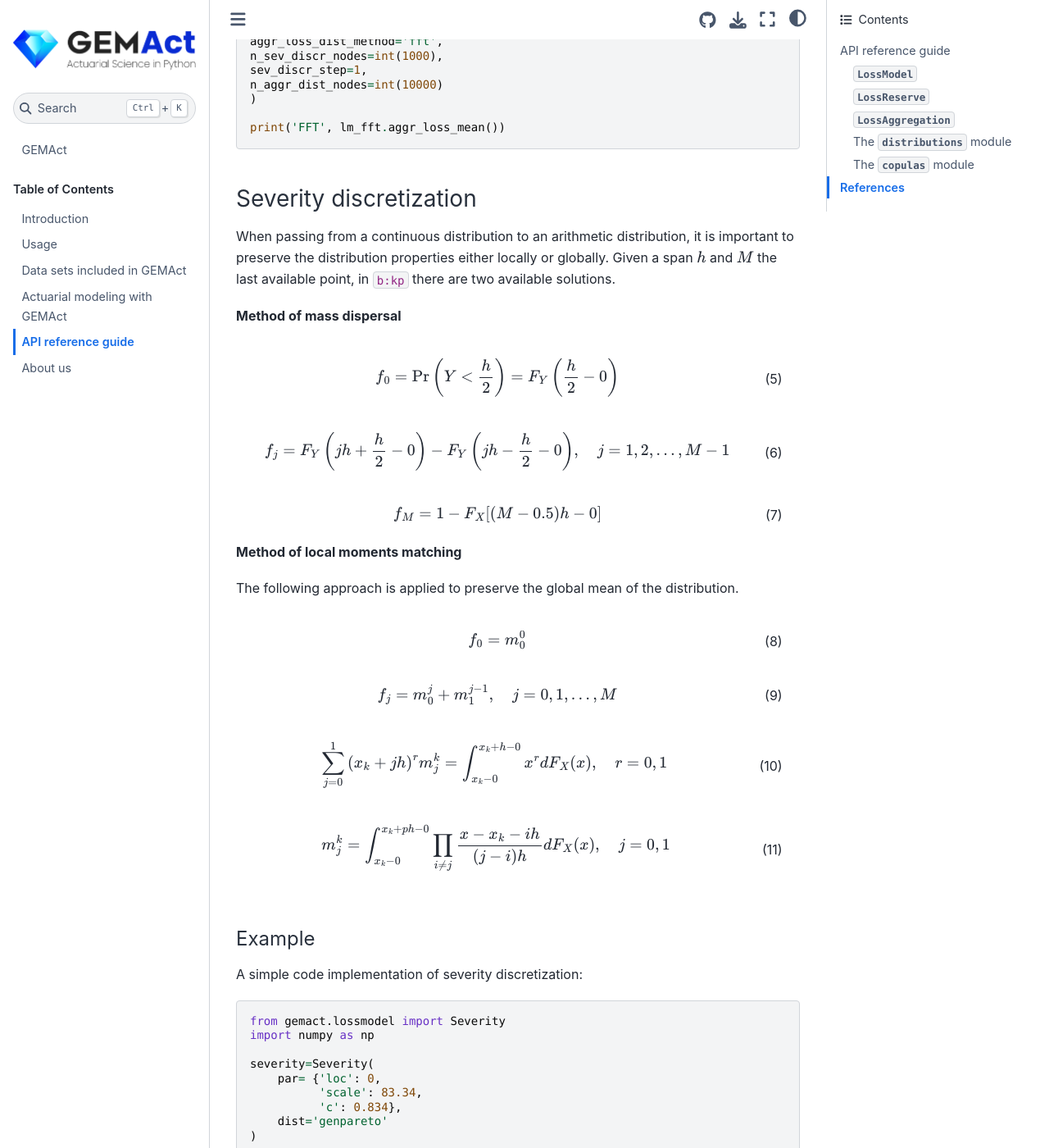
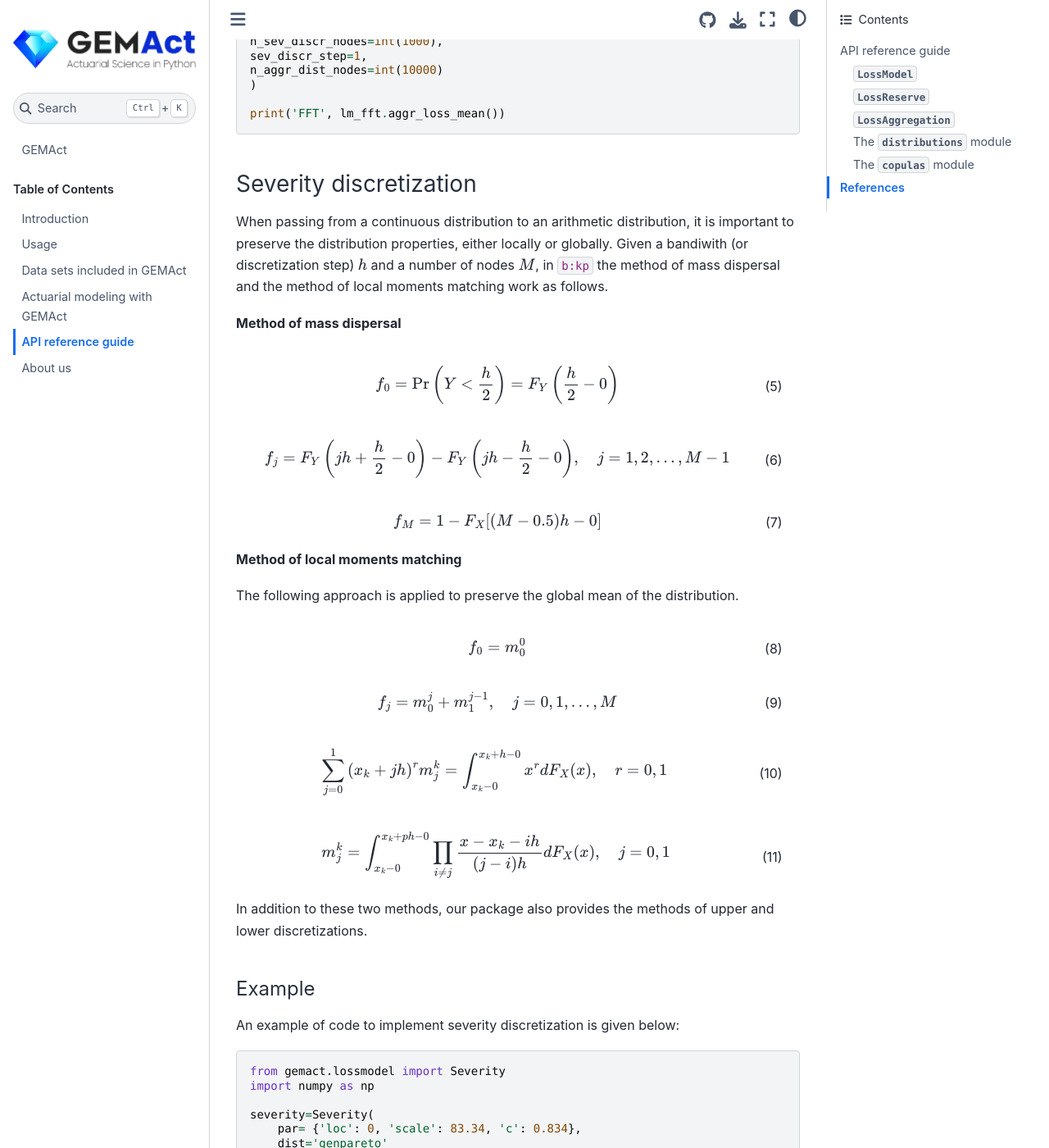
Before and after one commit to gpitt71/gemact-code, a Sphinx documentation site: the page built from gemact/source/api.rst, in a window 1280 px wide and 1400 px high, scrolled down 2689 px. Shown: the whole window at 82% size. Built offline with Sphinx 7.4.7 and the Sphinx Book theme 1.1.4, drawn with Linux system fonts in a browser that asks for light colours; cross-references to code outside the pages are shown as plain code; some of the changed text lies outside the part shown.

Commit message:
update rst for version 1.1.1.

```diff
--- a/gemact/source/api.rst
+++ b/gemact/source/api.rst
@@ -56,14 +56,14 @@
 .. math:: Y_{i}=\min \left(\max \left(0, Z_{i}-d\right), u\right)
    :label: XLpremium
 
-Equation :eq:`XLpremium` shows the reinsurance premium for excess of loss treaties. It is possible to obtain a (plain-vanilla) XL with :math:`L=0`, :math:`K=+\infty` and :math:`c=0`.
+Equation :eq:`XLpremium` shows the pure premium for the excess of loss contract. It is possible to obtain a (plain-vanilla) XL with :math:`L=0`, :math:`K=+\infty` and :math:`c=0`.
 
 .. math:: P=\frac{D_{L K}}{1+\frac{1}{m} \sum_{k=1}^{K} c_{k} d_{L, k-1}}
    :label: reinstatementsLayer
 
 This costing approach is based on  :cite:t:`b:kp` and  :cite:t:`sundt`.
 
-Refer to :cite:t:`b:kp` for the recursive formula and to :cite:t:`embrechts` for the fast Fourier transform to approximate the Discrete Fourier Transform.
+Refer to :cite:t:`b:kp` for the recursive formula and to :cite:t:`embrechts` for the fast Fourier transform to approximate the discrete Fourier transform.
 
 Example
 ^^^^^^^^^^^^^^^^^^^^^^^^^^
@@ -112,7 +112,6 @@
         dist='genpareto',
         par={'c': .2, 'scale': 1})
 
-
     lossmodel_dft = LossModel(
     frequency=frequency,
     severity=severity,
@@ -127,8 +126,8 @@
 Severity discretization
 ~~~~~~~~~~~~~~~~~~~~~~~~~~~~~~~~~~~~
 
-When passing from a continuous distribution to an arithmetic distribution, it is important to preserve the distribution properties either locally or globally.
-Given a span :math:`h` and :math:`M` the last available point, in :cite:t:`b:kp` there are two available solutions.
+When passing from a continuous distribution to an arithmetic distribution, it is important to preserve the distribution properties, either locally or globally.
+Given a bandiwith (or discretization step) :math:`h` and a number of nodes :math:`M`, in :cite:t:`b:kp` the method of mass dispersal and the method of local moments matching work as follows.
 
 **Method of mass dispersal**
 
@@ -158,19 +157,18 @@
 .. math:: m_{j}^{k}=\int_{x_{k}-0}^{x_{k}+p h-0} \prod_{i \neq j} \frac{x-x_{k}-i h}{(j-i) h} d F_{X}(x), \quad j=0,1
    :label: lm4
 
+In addition to these two methods, our package also provides the methods of upper and lower discretizations.
 
 Example
 ^^^^^^^^^^^^^^^^^^^^^^^^^^
 
-A simple code implementation of severity discretization::
+An example of code to implement severity discretization is given below::
 
     from gemact.lossmodel import Severity
     import numpy as np
 
     severity=Severity(
-        par= {'loc': 0,
-              'scale': 83.34,
-              'c': 0.834},
+        par= {'loc': 0, 'scale': 83.34, 'c': 0.834},
         dist='genpareto'
     )
 
@@ -245,18 +243,23 @@
     claims_inflation = gemdata.claims_inflation
 
     ad = AggregateData(
-        incremental_payments=ip_,
-        cased_payments=cp_,
-        cased_number=cn_,
-        reported_claims=reported_,
-        incurred_number=in_)
-
-    rm = ReservingModel(tail=True,
-                 reserving_method="fisher_lange",
-                 claims_inflation=claims_inflation)
-
-    lm = gemact.LossReserve(data=ad,
-                            reservingmodel=rm)
+      incremental_payments=ip_,
+      cased_payments=cp_,
+      cased_number=cn_,
+      reported_claims=reported_,
+      incurred_number=in_
+      )
+
+    rm = ReservingModel(
+      tail=True,
+      reserving_method="fisher_lange",
+      claims_inflation=claims_inflation
+      )
+
+    lm = gemact.LossReserve(
+      data=ad,
+      reservingmodel=rm
+      )
 
 
 Observe the CRM for reserving requires different model assumptions::
--- a/gemact/source/gemanalytics.rst
+++ b/gemact/source/gemanalytics.rst
@@ -18,7 +18,7 @@
 
 **Edoardo Luini** (*Project lead, Developer*)
 
-I work as a quantitative developer in the insurance industry. I am currently Teaching fellow in Actuarial Non-life Insurance at Università Cattolica del Sacro Cuore, Milano.
+I work as a quantitative developer in the reinsurance industry. I am currently Teaching fellow in Actuarial Non-life Insurance at Università Cattolica del Sacro Cuore, Milano.
 I earned a PhD in Statistical Sciences, Università 'La Sapienza' di Roma. I have been visiting student at ETH Zürich.
 
 I hold a master’s degree in Statistical and Actuarial Sciences from Università Cattolica del Sacro Cuore di Milano.
--- a/gemact/source/gemdata.rst
+++ b/gemact/source/gemdata.rst
@@ -1,8 +1,8 @@
 Data sets included in GEMAct
 ====================================
 
-GEMAct includes some data sets for the users interested in trying out our examples and functionalities.
-The current version of the package only includes data sets for claims reserving.
+GEMAct includes varous data sets for users interested in exploring our examples and functionalities.
+The current version of the package has data sets for claims reserving.
 
 Data sets for loss reserving
 --------------------------------
@@ -45,7 +45,7 @@
 * ``czj_sim``: Coefficients of variation by development period from :cite:t:`savelliDATA`.
 
 
-Below we disclse the R code for the interested readers::
+Below we provide the R code for interested readers::
 
     library(SynthETIC)
     library(SPLICE)
--- a/gemact/source/introduction.rst
+++ b/gemact/source/introduction.rst
@@ -20,7 +20,7 @@
 GEMAct can be used for costing the following reinsurance contracts and their combinations.
 
 * Excess-of-Loss (XL) including:
-    * aggregate conditions (cover and deductible),
+    * individual and aggregate coverage modifers (cover and deductible),
     * reinstatements.
 * **Quota-share (QS)**.
 * **Stop-loss (SL)**.
--- a/gemact/source/modeling.rst
+++ b/gemact/source/modeling.rst
@@ -98,6 +98,10 @@
 +--------------------------------------------------+-------------+-----------------------------+
 | Gumbel                                           | Archimedean |`gumbel`                     |
 +--------------------------------------------------+-------------+-----------------------------+
+| Joe                                              | Archimedean |`joe`                        |
++--------------------------------------------------+-------------+-----------------------------+
+| Ali-Mikhail-Haq                                  | Archimedean |`ali-mikhail-haq`            |
++--------------------------------------------------+-------------+-----------------------------+
 | Gaussian                                         | Elliptical  |`gaussian`                   |
 +--------------------------------------------------+-------------+-----------------------------+
 | Student t                                        | Elliptical  |`tstudent`                   |
```
Also changed, not shown: other parts of gemact/source/api.rst (+1 -1 lines), gemact/source/usage.rst (line endings or trailing spaces).
